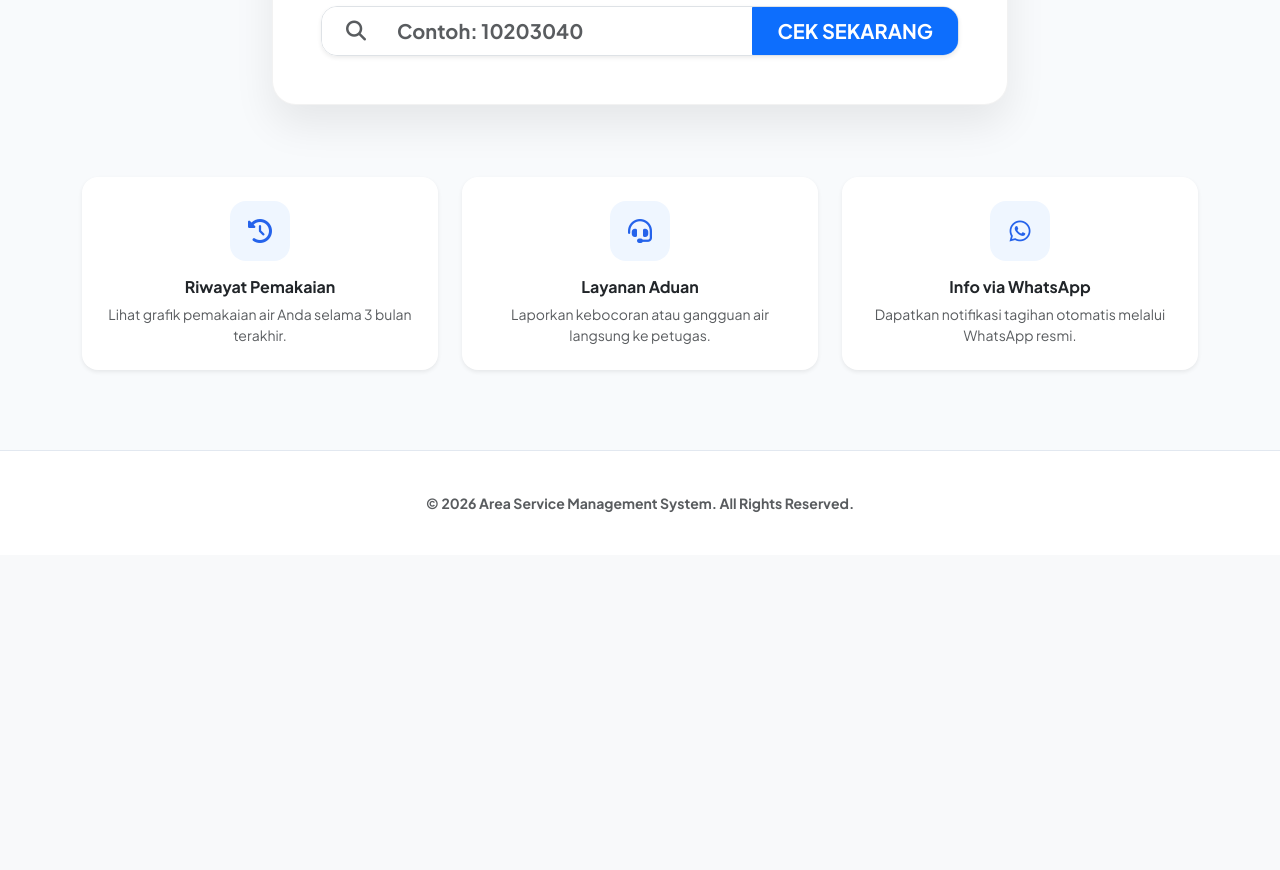
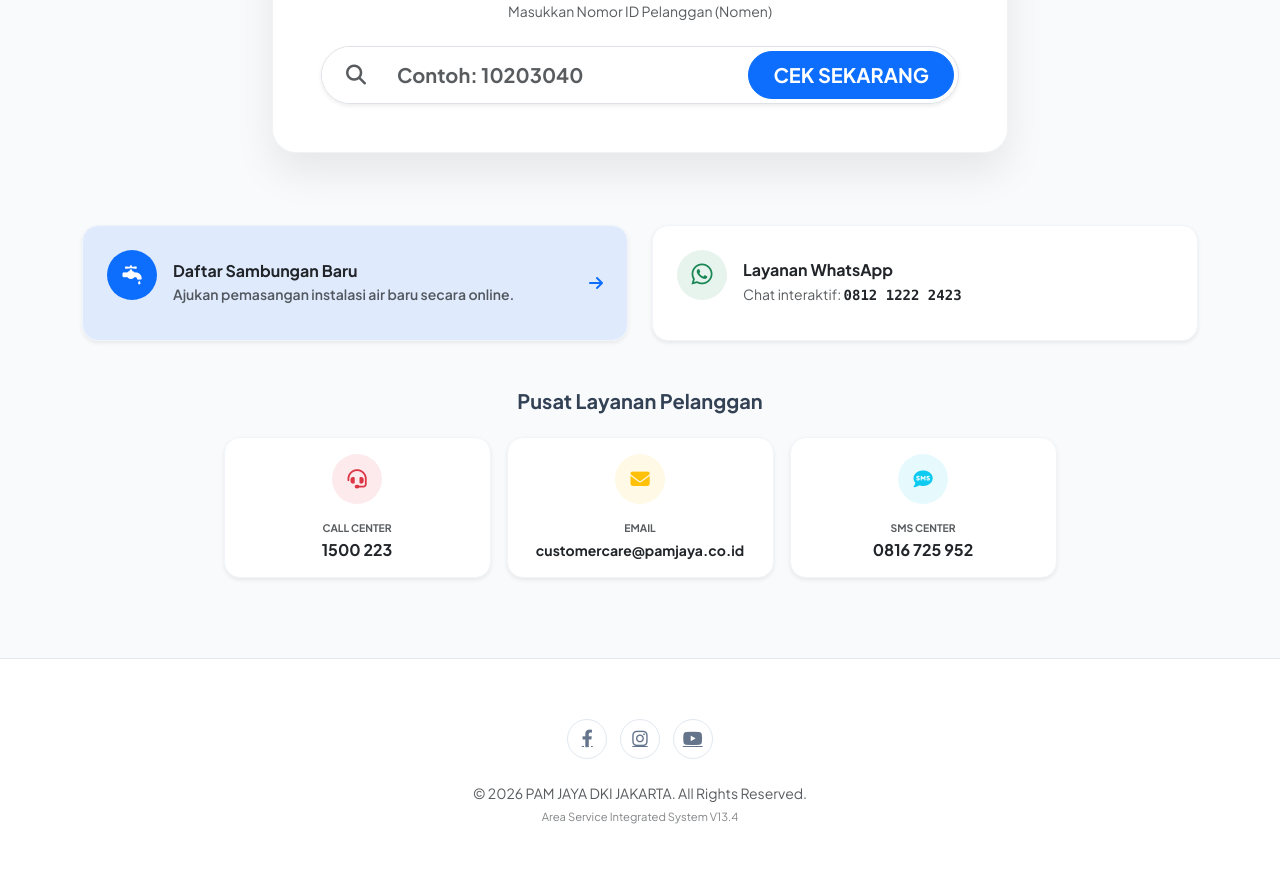
Before and after one commit to krackxor/Penagihan, a Flask app: page / in a window 1280 px wide. Shown: the part 482-1352 px from the top of the page. Before the commit the page ends 994 px from the top, so only its background shows below. Run offline with Flask 3, Linux system fonts and the light colour scheme; some libraries are stand-ins or nearby versions.

Commit message:
Update landing.html

```diff
--- a/templates/landing.html
+++ b/templates/landing.html
@@ -3,7 +3,7 @@
 <head>
     <meta charset="UTF-8">
     <meta name="viewport" content="width=device-width, initial-scale=1.0">
-    <title>Portal Pelayanan Pelanggan - Area Service</title>
+    <title>Portal Pelayanan Pelanggan - PAM JAYA</title>
     <link href="https://cdn.jsdelivr.net/npm/bootstrap@5.3.0/dist/css/bootstrap.min.css" rel="stylesheet">
     <link rel="stylesheet" href="https://cdnjs.cloudflare.com/ajax/libs/font-awesome/6.4.0/css/all.min.css">
     <link rel="stylesheet" href="https://cdnjs.cloudflare.com/ajax/libs/animate.css/4.1.1/animate.min.css">
@@ -13,14 +13,15 @@
         :root {
             --primary-gradient: linear-gradient(135deg, #0f172a 0%, #1e293b 100%);
             --accent-blue: #2563eb;
+            --brand-color: #0099ff;
         }
-        body { font-family: 'Plus Jakarta Sans', sans-serif; background-color: #f8fafc; }
+        body { font-family: 'Plus Jakarta Sans', sans-serif; background-color: #f8fafc; color: #334155; }
 
         /* Hero Section */
         .hero-section {
             background: var(--primary-gradient);
             color: white;
-            padding: 80px 0 120px;
+            padding: 100px 0 140px;
             border-radius: 0 0 50px 50px;
             position: relative;
             overflow: hidden;
@@ -28,36 +29,59 @@
         .hero-section::before {
             content: ''; position: absolute; top: 0; left: 0; width: 100%; height: 100%;
             background: url('https://img.freepik.com/free-photo/water-ripples-blue-background_125540-108.jpg?w=1380') center/cover;
-            opacity: 0.1; mix-blend-mode: overlay;
+            opacity: 0.15; mix-blend-mode: overlay;
         }
 
         /* Search Card */
         .search-card {
-            margin-top: -60px;
+            margin-top: -80px;
             background: white;
             border-radius: 24px;
             box-shadow: 0 20px 40px rgba(0,0,0,0.08);
             border: 1px solid rgba(0,0,0,0.05);
-            overflow: hidden;
+            position: relative;
+            z-index: 10;
         }
 
-        .btn-check {
-            background: var(--accent-blue); color: white; border: none; font-weight: 700;
-            padding: 12px 30px; border-radius: 12px; transition: 0.3s;
+        /* Feature & Contact Cards */
+        .card-feature {
+            transition: all 0.3s ease;
+            border: 1px solid #f1f5f9 !important;
         }
-        .btn-check:hover { background: #1d4ed8; transform: translateY(-2px); box-shadow: 0 10px 20px rgba(37, 99, 235, 0.2); }
+        .card-feature:hover {
+            transform: translateY(-5px);
+            box-shadow: 0 15px 30px rgba(37, 99, 235, 0.1) !important;
+            border-color: var(--accent-blue) !important;
+        }
 
-        .feature-icon {
-            width: 60px; height: 60px; background: #eff6ff; color: var(--accent-blue);
-            border-radius: 16px; display: flex; align-items: center; justify-content: center;
-            font-size: 1.5rem; margin-bottom: 1rem; transition: 0.3s;
+        .icon-circle {
+            width: 50px; height: 50px;
+            border-radius: 50%;
+            display: flex; align-items: center; justify-content: center;
+            font-size: 1.2rem;
+            margin-bottom: 1rem;
         }
-        .card-feature:hover .feature-icon { background: var(--accent-blue); color: white; transform: rotate(10deg); }
 
-        .navbar-brand { font-weight: 800; font-size: 1.5rem; letter-spacing: -0.5px; }
+        /* Contact Link Styles */
+        .contact-link { text-decoration: none; color: inherit; display: block; }
+        .contact-link:hover h6 { color: var(--accent-blue); }
 
-        /* Footer */
-        footer { background: white; padding: 40px 0; border-top: 1px solid #e2e8f0; margin-top: 80px; }
+        /* Social Media Icons */
+        .social-btn {
+            width: 40px; height: 40px;
+            border-radius: 50%;
+            background: #fff;
+            color: #64748b;
+            display: inline-flex; align-items: center; justify-content: center;
+            border: 1px solid #e2e8f0;
+            transition: 0.3s;
+            margin: 0 5px;
+            font-size: 1.1rem;
+        }
+        .social-btn:hover { background: var(--accent-blue); color: white; transform: translateY(-3px); border-color: var(--accent-blue); }
+
+        .navbar-brand { font-weight: 800; font-size: 1.4rem; letter-spacing: -0.5px; }
+        footer { background: white; border-top: 1px solid #e2e8f0; padding: 60px 0 30px; margin-top: 80px; }
     </style>
 </head>
 <body>
@@ -65,7 +89,7 @@
     <nav class="navbar navbar-expand-lg navbar-dark absolute-top" style="background: var(--primary-gradient);">
         <div class="container">
             <a class="navbar-brand animate__animated animate__fadeInLeft" href="#">
-                <i class="fa-solid fa-droplet text-primary me-2"></i>AREA SERVICE
+                <i class="fa-solid fa-droplet text-info me-2"></i>PAM JAYA
             </a>
             <div class="ms-auto animate__animated animate__fadeInRight">
                 <a href="/login" class="btn btn-outline-light rounded-pill px-4 fw-bold btn-sm">
@@ -77,9 +101,9 @@
 
     <section class="hero-section text-center animate__animated animate__fadeIn">
         <div class="container position-relative z-1">
-            <h1 class="display-4 fw-800 mb-3">Layanan Informasi Pelanggan</h1>
-            <p class="lead opacity-75 fw-light mx-auto" style="max-width: 600px;">
-                Pantau tagihan air, riwayat pemakaian, dan informasi gangguan layanan secara real-time dan transparan.
+            <h1 class="display-5 fw-800 mb-3">Layanan Informasi Pelanggan</h1>
+            <p class="lead opacity-75 fw-light mx-auto mb-5" style="max-width: 600px;">
+                Cek tagihan, daftar sambungan baru, dan layanan pengaduan terpadu dalam satu pintu.
             </p>
         </div>
     </section>
@@ -90,26 +114,26 @@
 
                 <div class="card search-card p-4 p-md-5 animate__animated animate__fadeInUp">
                     <h4 class="fw-bold text-dark mb-1 text-center">Cek Tagihan & Status</h4>
-                    <p class="text-muted small text-center mb-4">Masukkan Nomor ID Pelanggan (Nomen) Anda</p>
+                    <p class="text-muted small text-center mb-4">Masukkan Nomor ID Pelanggan (Nomen)</p>
 
                     <form onsubmit="cekTagihan(event)" class="position-relative">
-                        <div class="input-group input-group-lg shadow-sm rounded-4 overflow-hidden border">
+                        <div class="input-group input-group-lg shadow-sm rounded-pill overflow-hidden border">
                             <span class="input-group-text bg-white border-0 ps-4"><i class="fa-solid fa-magnifying-glass text-muted"></i></span>
-                            <input type="number" id="idpel" class="form-control border-0 bg-transparent fw-bold" placeholder="Contoh: 10203040" required>
-                            <button type="submit" class="btn btn-primary fw-bold px-4">CEK SEKARANG</button>
+                            <input type="number" id="idpel" class="form-control border-0 bg-transparent fw-bold text-dark" placeholder="Contoh: 10203040" required>
+                            <button type="submit" class="btn btn-primary fw-bold px-4 rounded-pill m-1">CEK SEKARANG</button>
                         </div>
                     </form>
 
                     <div id="result-area" class="mt-4 d-none">
-                        <div class="alert alert-light border border-primary border-opacity-25 rounded-4 p-3">
+                        <div class="alert alert-light border border-primary border-opacity-25 rounded-4 p-3 shadow-sm bg-white">
                             <div class="d-flex justify-content-between align-items-center mb-2">
-                                <span class="badge bg-primary bg-opacity-10 text-primary">HASIL PENCARIAN</span>
+                                <span class="badge bg-primary bg-opacity-10 text-primary border border-primary border-opacity-25">HASIL PENCARIAN</span>
                                 <small class="text-muted fw-bold" id="res-periode">-</small>
                             </div>
                             <h5 class="fw-bold text-dark mb-0" id="res-nama">NAMA PELANGGAN</h5>
                             <small class="text-muted font-monospace" id="res-nomen">ID: -</small>
-                            <hr class="my-2 opacity-10">
-                            <div class="row text-center mt-3">
+                            <hr class="my-3 opacity-10">
+                            <div class="row text-center">
                                 <div class="col-6 border-end">
                                     <small class="text-muted fw-bold d-block" style="font-size: 0.65rem;">VOLUME AIR</small>
                                     <span class="fw-800 text-dark h5" id="res-kubik">0 m³</span>
@@ -128,50 +152,113 @@
         </div>
 
         <div class="row g-4 mt-5">
-            <div class="col-md-4">
-                <div class="card border-0 bg-white shadow-sm rounded-4 p-4 h-100 card-feature text-center">
-                    <div class="feature-icon mx-auto"><i class="fa-solid fa-clock-rotate-left"></i></div>
-                    <h6 class="fw-bold text-dark">Riwayat Pemakaian</h6>
-                    <p class="text-muted small mb-0">Lihat grafik pemakaian air Anda selama 3 bulan terakhir.</p>
-                </div>
+            <div class="col-md-6">
+                <a href="https://pelanggan.pamjaya.co.id//sambungan-baru" target="_blank" class="card card-feature border-0 shadow-sm rounded-4 p-4 h-100 text-decoration-none bg-primary bg-opacity-10">
+                    <div class="d-flex align-items-center">
+                        <div class="icon-circle bg-primary text-white me-3">
+                            <i class="fa-solid fa-faucet-drip"></i>
+                        </div>
+                        <div>
+                            <h6 class="fw-bold text-dark mb-1">Daftar Sambungan Baru</h6>
+                            <p class="text-muted small mb-0 fw-semibold">Ajukan pemasangan instalasi air baru secara online.</p>
+                        </div>
+                        <div class="ms-auto">
+                            <i class="fa-solid fa-arrow-right text-primary"></i>
+                        </div>
+                    </div>
+                </a>
             </div>
-            <div class="col-md-4">
-                <div class="card border-0 bg-white shadow-sm rounded-4 p-4 h-100 card-feature text-center">
-                    <div class="feature-icon mx-auto"><i class="fa-solid fa-headset"></i></div>
-                    <h6 class="fw-bold text-dark">Layanan Aduan</h6>
-                    <p class="text-muted small mb-0">Laporkan kebocoran atau gangguan air langsung ke petugas.</p>
-                </div>
-            </div>
-            <div class="col-md-4">
-                <div class="card border-0 bg-white shadow-sm rounded-4 p-4 h-100 card-feature text-center">
-                    <div class="feature-icon mx-auto"><i class="fa-brands fa-whatsapp"></i></div>
-                    <h6 class="fw-bold text-dark">Info via WhatsApp</h6>
-                    <p class="text-muted small mb-0">Dapatkan notifikasi tagihan otomatis melalui WhatsApp resmi.</p>
-                </div>
+
+            <div class="col-md-6">
+                <a href="https://wa.me/6281212222423" target="_blank" class="card card-feature border-0 shadow-sm rounded-4 p-4 h-100 text-decoration-none">
+                    <div class="d-flex align-items-center">
+                        <div class="icon-circle bg-success bg-opacity-10 text-success me-3">
+                            <i class="fa-brands fa-whatsapp fa-lg"></i>
+                        </div>
+                        <div>
+                            <h6 class="fw-bold text-dark mb-1">Layanan WhatsApp</h6>
+                            <p class="text-muted small mb-0">Chat interaktif: <span class="fw-bold text-dark font-monospace">0812 1222 2423</span></p>
+                        </div>
+                    </div>
+                </a>
             </div>
         </div>
+
+        <div class="mt-5">
+            <h5 class="fw-bold text-center mb-4">Pusat Layanan Pelanggan</h5>
+            <div class="row g-3 justify-content-center">
+
+                <div class="col-6 col-md-3">
+                    <div class="card card-feature border-0 shadow-sm rounded-4 text-center p-3 h-100">
+                        <div class="icon-circle bg-danger bg-opacity-10 text-danger mx-auto">
+                            <i class="fa-solid fa-headset"></i>
+                        </div>
+                        <small class="text-uppercase fw-bold text-muted" style="font-size: 0.65rem;">CALL CENTER</small>
+                        <h6 class="fw-bold text-dark mt-1 mb-0">1500 223</h6>
+                    </div>
+                </div>
+
+                <div class="col-6 col-md-3">
+                    <div class="card card-feature border-0 shadow-sm rounded-4 text-center p-3 h-100">
+                        <div class="icon-circle bg-warning bg-opacity-10 text-warning mx-auto">
+                            <i class="fa-solid fa-envelope"></i>
+                        </div>
+                        <small class="text-uppercase fw-bold text-muted" style="font-size: 0.65rem;">EMAIL</small>
+                        <a href="mailto:customercare@pamjaya.co.id" class="fw-bold text-dark mt-1 mb-0 d-block text-decoration-none small">
+                            customercare@pamjaya.co.id
+                        </a>
+                    </div>
+                </div>
+
+                <div class="col-6 col-md-3">
+                    <div class="card card-feature border-0 shadow-sm rounded-4 text-center p-3 h-100">
+                        <div class="icon-circle bg-info bg-opacity-10 text-info mx-auto">
+                            <i class="fa-solid fa-comment-sms"></i>
+                        </div>
+                        <small class="text-uppercase fw-bold text-muted" style="font-size: 0.65rem;">SMS CENTER</small>
+                        <h6 class="fw-bold text-dark mt-1 mb-0">0816 725 952</h6>
+                    </div>
+                </div>
+
+            </div>
+        </div>
+
     </div>
 
-    <footer class="text-center">
-        <div class="container">
-            <small class="text-muted fw-bold">© 2026 Area Service Management System. All Rights Reserved.</small>
+    <footer>
+        <div class="container text-center">
+            <div class="mb-4">
+                <a href="https://www.facebook.com/pamjayajakarta/?locale=id_ID" target="_blank" class="social-btn" title="Facebook">
+                    <i class="fa-brands fa-facebook-f"></i>
+                </a>
+                <a href="https://www.instagram.com/pamjaya_dki/?hl=id" target="_blank" class="social-btn" title="Instagram">
+                    <i class="fa-brands fa-instagram"></i>
+                </a>
+                <a href="https://www.youtube.com/channel/UCSvn7qsPcIdM13MeFzjHoYA" target="_blank" class="social-btn" title="YouTube">
+                    <i class="fa-brands fa-youtube"></i>
+                </a>
+            </div>
+
+            <p class="small text-muted mb-1">
+                &copy; 2026 PAM JAYA DKI JAKARTA. All Rights Reserved.
+            </p>
+            <p class="small text-muted opacity-75" style="font-size: 0.7rem;">
+                Area Service Integrated System V13.4
+            </p>
         </div>
     </footer>
 
     <script src="https://cdn.jsdelivr.net/npm/sweetalert2@11"></script>
     <script>
-        // Simulasi API Cek Tagihan Publik
-        // Anda perlu membuat endpoint khusus di Flask misal: /api/public/cek-tagihan
+        // Fungsi Cek Tagihan Publik
         async function cekTagihan(e) {
             e.preventDefault();
             const idpel = document.getElementById('idpel').value;
             const resArea = document.getElementById('result-area');
 
-            // Loading State
             Swal.fire({ title: 'Mencari Data...', didOpen: () => Swal.showLoading() });
 
             try {
-                // Ganti URL ini dengan endpoint API publik Anda
                 const res = await fetch(`/api/public/cek-tagihan/${idpel}`);
                 const data = await res.json();
 
@@ -188,19 +275,15 @@
                     document.getElementById('res-total').innerText = "Rp " + Number(item.nominal).toLocaleString('id-ID');
 
                     const badge = item.lunas
-                        ? '<span class="badge bg-success w-100 py-2">LUNAS</span>'
-                        : '<span class="badge bg-danger w-100 py-2">BELUM BAYAR</span>';
+                        ? '<span class="badge bg-success w-100 py-2 rounded-pill"><i class="fa-solid fa-check me-1"></i>LUNAS</span>'
+                        : '<span class="badge bg-danger w-100 py-2 rounded-pill"><i class="fa-solid fa-xmark me-1"></i>BELUM BAYAR</span>';
                     document.getElementById('status-lunas-badge').innerHTML = badge;
                 } else {
                     Swal.fire('Tidak Ditemukan', 'ID Pelanggan tidak terdaftar.', 'warning');
                     resArea.classList.add('d-none');
                 }
             } catch (err) {
-                // Mockup data jika API belum siap (Hapus blok ini jika sudah ada API)
-                setTimeout(() => {
-                    Swal.close();
-                    Swal.fire('Demo Mode', 'API Publik belum terhubung. Ini tampilan contoh.', 'info');
-                }, 1000);
+                Swal.fire('Info', 'Sistem sedang dalam pemeliharaan. Silakan coba sesaat lagi.', 'info');
             }
         }
     </script>
```
